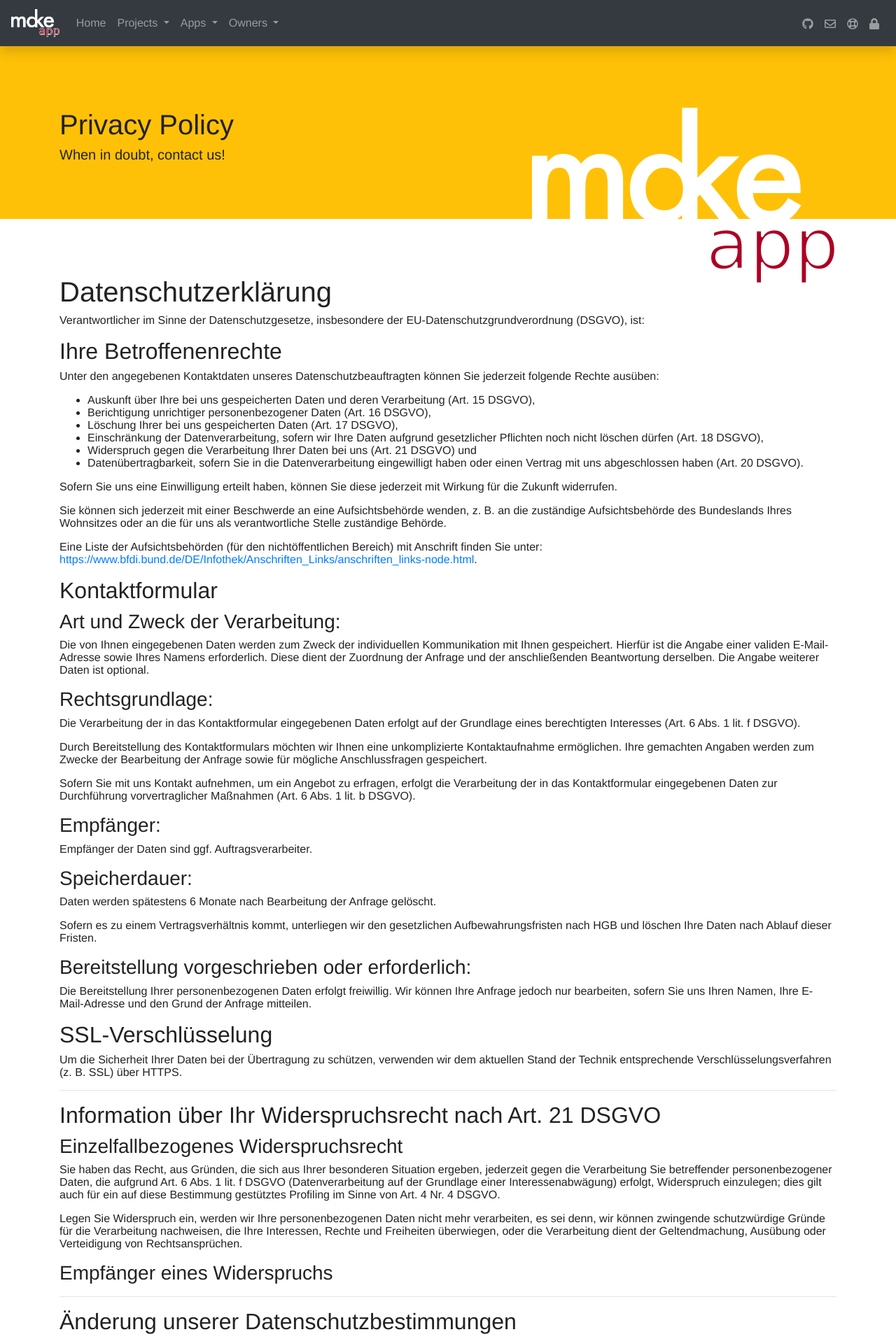
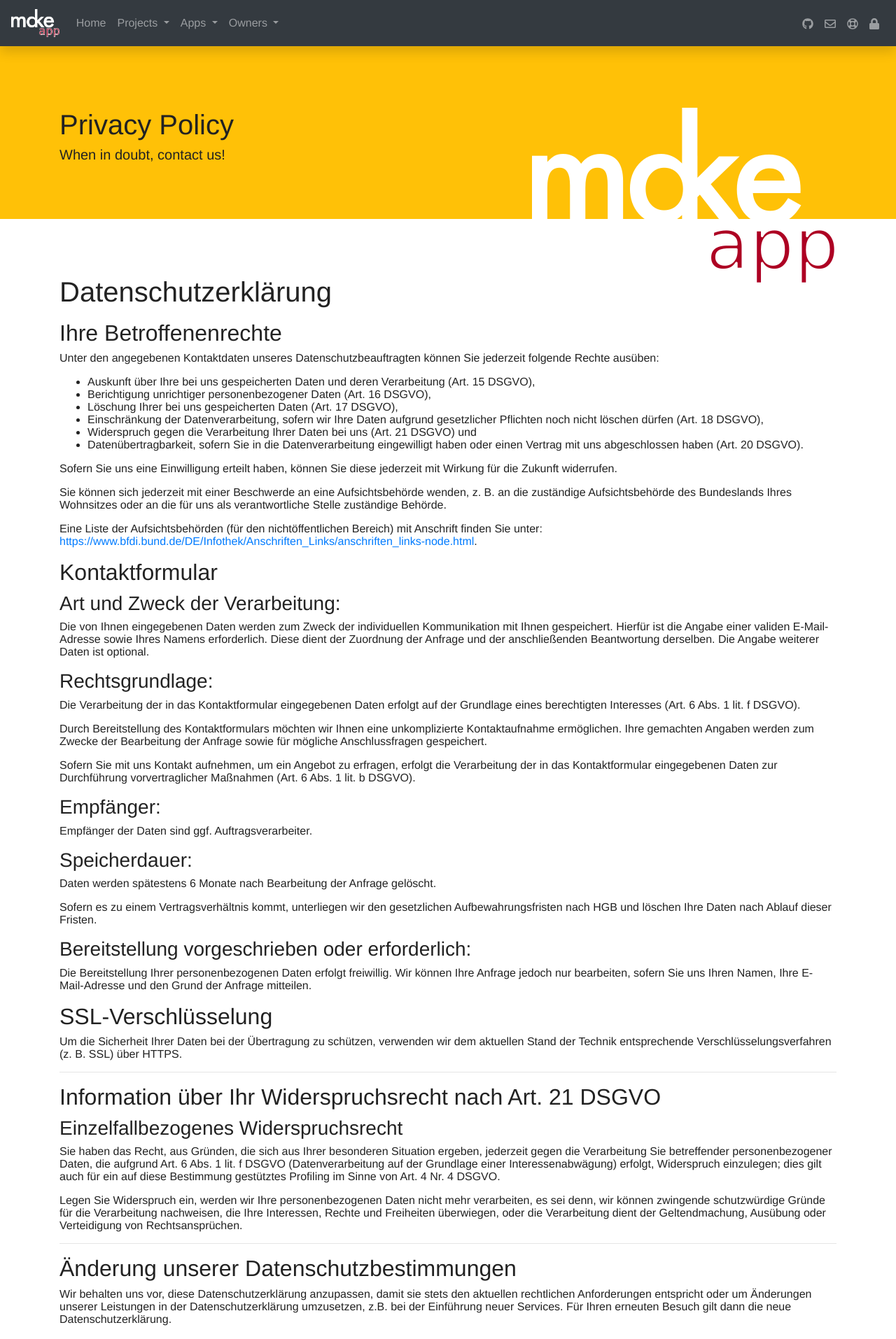
Before and after one commit to MaKeAppDev/website, a Vue app: page /privacy in a window 1280 px wide. Shown: the top 1914 px of the page at 70% size. Built offline with nearby package versions, Linux system fonts and the light colour scheme; what vue-resource, vue-sweetalert2 would draw is missing.

Commit message:
update privacy policy

```diff
--- a/src/views/PrivacyPolicyView.vue
+++ b/src/views/PrivacyPolicyView.vue
@@ -8,10 +8,6 @@
     </landing-jumbo>
     <div class="container pt-5">
       <h1>Datenschutzerklärung</h1>
-      <p>
-        Verantwortlicher im Sinne der Datenschutzgesetze, insbesondere der
-        EU-Datenschutzgrundverordnung (DSGVO), ist:
-      </p>
       <p></p>
       <h2>Ihre Betroffenenrechte</h2>
       <p>
@@ -132,7 +128,6 @@
         Freiheiten überwiegen, oder die Verarbeitung dient der Geltendmachung,
         Ausübung oder Verteidigung von Rechtsansprüchen.
       </p>
-      <h3>Empfänger eines Widerspruchs</h3>
       <p></p>
       <hr />
       <h2>Änderung unserer Datenschutzbestimmungen</h2>
```
